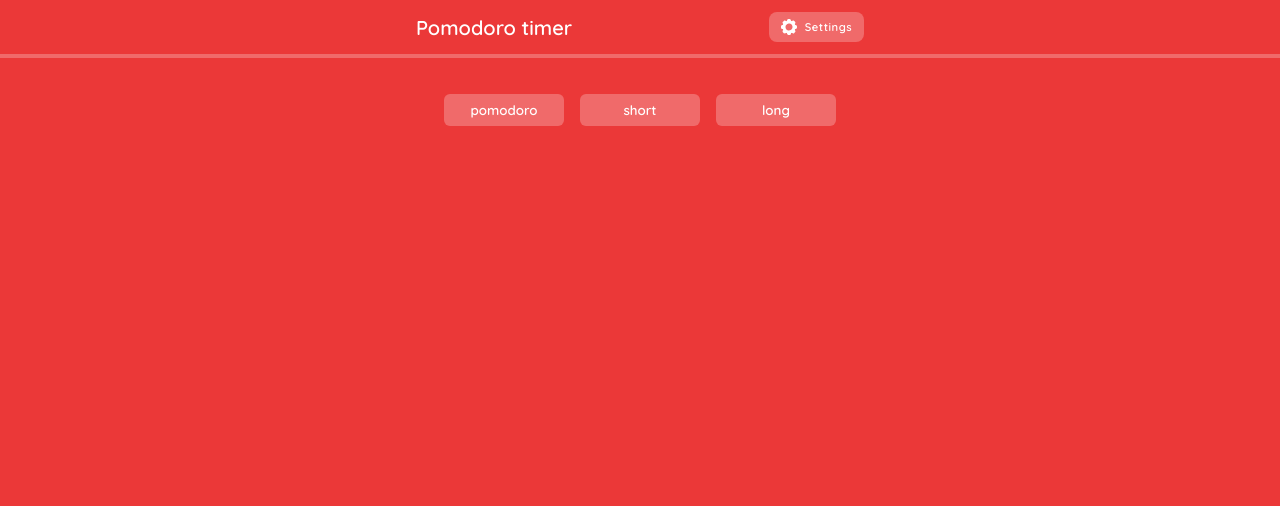
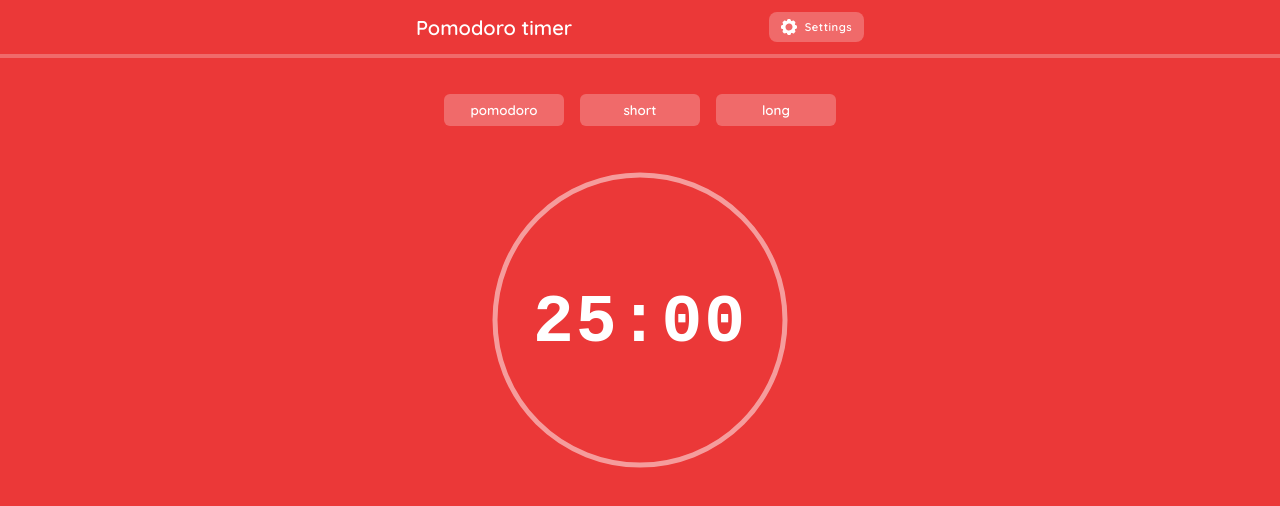
Before and after one commit to MacJ13/pomodoro-timer, a React (Vite) app: page / in a window 1280 px wide. Shown: the top 506 px of the page. Built offline with nearby package versions, Linux system fonts and the light colour scheme; a web font is replaced by a local one.

Commit message:
Create PomodoroTimer component

```diff
--- a/src/App.tsx
+++ b/src/App.tsx
@@ -2,6 +2,7 @@ import Header from "./components/header/Header";
 import Navbar from "./components/navbar/Navbar";
 import Container from "./components/Container/Container";
 import SwitchStages from "./features/stages/SwitchStages";
+import PomodoroTimer from "./features/pomodoro";
 
 function App() {
   return (
@@ -9,7 +10,9 @@ function App() {
       <Header>
         <Navbar />
       </Header>
+
       <SwitchStages />
+      <PomodoroTimer />
     </Container>
   );
 }
--- /dev/null
+++ b/src/features/pomodoro/index.tsx
@@ -0,0 +1,41 @@
+import { useState } from "react";
+import styled from "styled-components";
+
+import { useSelector } from "react-redux";
+import { selectPomodoro } from "../../redux/pomodoroSlice";
+import { selectStageById } from "../../redux/stagesSlice";
+import { RootState } from "../../redux/store";
+import CountdownTimer from "./CountdownTimer";
+import CircularProgress from "./CircularProgress";
+
+const PomodoroTimer = () => {
+  const { stageId } = useSelector(selectPomodoro);
+
+  const stage = useSelector((state: RootState) =>
+    selectStageById(state, stageId)
+  )!;
+
+  const [duration] = useState<number>(stage.duration);
+
+  return (
+    <div>
+      <CountdownWrapper $height={20} $width={20}>
+        <CircularProgress stage={stage} size={300} current={duration} />
+        <CountdownTimer duration={duration} />
+      </CountdownWrapper>
+    </div>
+  );
+};
+
+const CountdownWrapper = styled.div<{ $height: number; $width: number }>`
+  position: relative;
+  height: ${(props) => props.$height}rem;
+  width: ${(props) => props.$width}rem;
+  display: flex;
+  justify-content: center;
+  align-items: center;
+  flex-direction: column;
+  margin: auto;
+`;
+
+export default PomodoroTimer;
```
